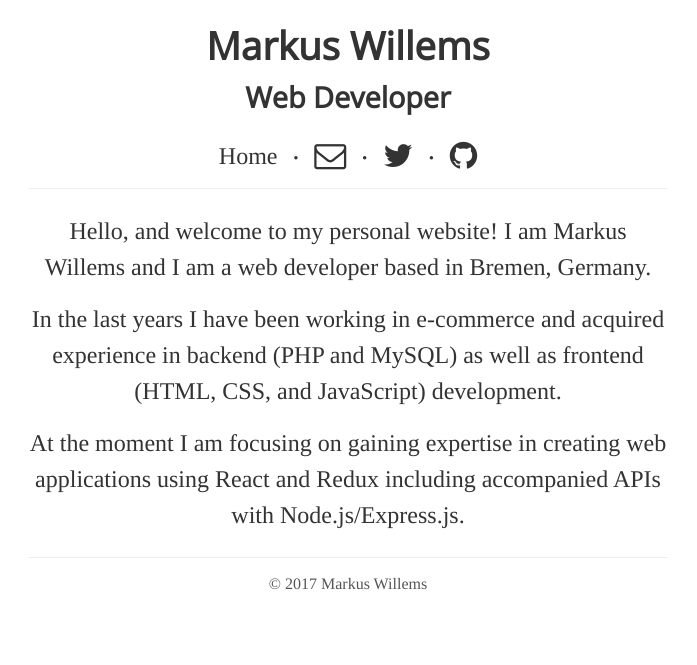
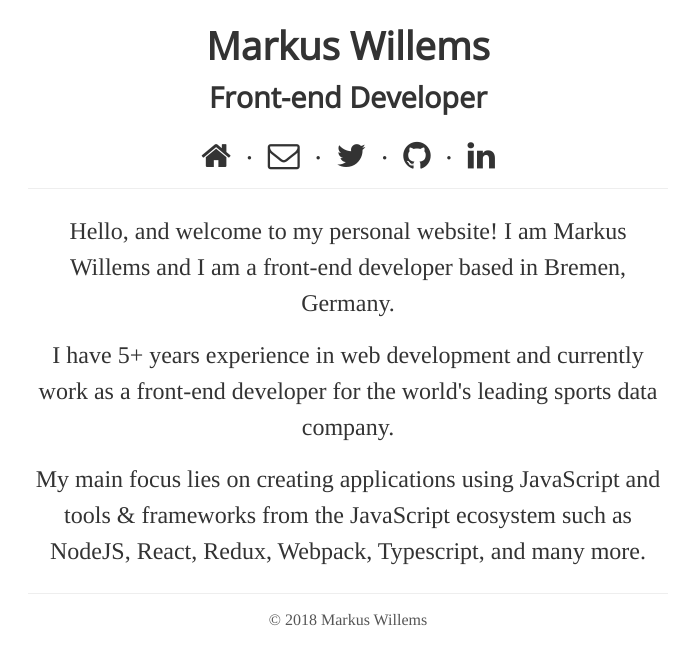
Before and after one commit to markus-willems/markus-willems.github.io, a React app: page / in a window 1280 px wide. Shown: the part 203-868 px from the top of the page, without its empty margins (292-989 px from the left). Before the commit the page ends 839 px from the top, so only its background shows below. Built offline with nearby package versions, Linux system fonts and the light colour scheme.

Commit message:
Updated content and added LinkedIn link.

```diff
--- a/index.html
+++ b/index.html
@@ -4,7 +4,7 @@
 
 <head>
 
-    <title>Markus Willems | Web Developer</title>
+  <title>Markus Willems | Front-end Developer</title>
 
   <meta charset="UTF-8">
 
@@ -14,7 +14,7 @@
 
   <meta name="description" content="Personal website of Markus Willems">
 
-    <meta name="keywords" content="Markus Willems, web developer, frontend developer">
+  <meta name="keywords" content="Markus Willems, web developer, front-end developer">
 
   <meta name="author" content="Markus Willems">
 
--- a/package.json
+++ b/package.json
@@ -7,7 +7,6 @@
     "build": "webpack -p",
     "dev": "webpack-dev-server"
   },
-  "pre-commit": [],
   "author": "Markus Willems",
   "license": "MIT",
   "devDependencies": {
@@ -17,7 +16,6 @@
     "babel-preset-react": "^6.23.0",
     "css-loader": "^0.27.3",
     "extract-text-webpack-plugin": "^2.1.0",
-    "pre-commit": "^1.2.2",
     "react": "^15.4.2",
     "react-dom": "^15.4.2",
     "react-router-dom": "^4.1.1",
--- a/src/components/Home.js
+++ b/src/components/Home.js
@@ -1,9 +1,9 @@
-import React from 'react'
+import React from 'react';
 
 // import layout components
-import Header from './layout/Header'
-import Navigation from './layout/Navigation'
-import Footer from './layout/Footer'
+import Header from './layout/Header';
+import Navigation from './layout/Navigation';
+import Footer from './layout/Footer';
 
 const Home = () => {
   return (
@@ -12,14 +12,24 @@ const Home = () => {
       <Navigation />
       <div className="content">
         <div className="teaser">
-        <p>Hello, and welcome to my personal website! I am Markus Willems and I am a web developer based in Bremen, Germany.</p>
-        <p>In the last years I have been working in e-commerce and acquired experience in backend (PHP and MySQL) as well as frontend (HTML, CSS, and JavaScript) development.</p>
-        <p>At the moment I am focusing on gaining expertise in creating web applications using React and Redux including accompanied APIs with Node.js/Express.js.</p>
+          <p>
+            Hello, and welcome to my personal website! I am Markus Willems and I
+            am a front-end developer based in Bremen, Germany.
+          </p>
+          <p>
+            I have 5+ years experience in web development and currently work as
+            a front-end developer for the world's leading sports data company.
+          </p>
+          <p>
+            My main focus lies on creating applications using JavaScript and
+            tools & frameworks from the JavaScript ecosystem such as NodeJS,
+            React, Redux, Webpack, Typescript, and many more.
+          </p>
         </div>
       </div>
       <Footer />
     </div>
-  )
-}
+  );
+};
 
-export default Home
+export default Home;
--- a/src/components/layout/Footer.js
+++ b/src/components/layout/Footer.js
@@ -1,13 +1,11 @@
-import React from 'react'
+import React from 'react';
 
 const Footer = () => {
-    return (
-      <div className="row">
-        <footer>
-          &copy; 2017 Markus Willems
-        </footer>
-      </div>
-    )
-}
+  return (
+    <div className="row">
+      <footer>&copy; 2018 Markus Willems</footer>
+    </div>
+  );
+};
 
-export default Footer
+export default Footer;
--- a/src/components/layout/Header.js
+++ b/src/components/layout/Header.js
@@ -1,30 +1,24 @@
-import React from 'react'
-import { Link } from 'react-router-dom'
+import React from 'react';
+import { Link } from 'react-router-dom';
 
 const Header = () => {
   return (
     <div className="row">
-
       <header>
-
         <div className="me">
-
-            <Link className="me-circle" to="/">Markus Willems</Link>
+          <Link className="me-circle" to="/">
+            Markus Willems
+          </Link>
 
           <div className="intro">
-
             <h1>Markus Willems</h1>
 
-              <h2>Web Developer</h2>
+            <h2>Front-end Developer</h2>
+          </div>
+        </div>
+      </header>
+    </div>
+  );
+};
 
-            </div>
-
-          </div>
-
-        </header>
-
-      </div>
-    )
-}
-
-export default Header
+export default Header;
--- a/src/components/layout/Navigation.js
+++ b/src/components/layout/Navigation.js
@@ -1,19 +1,34 @@
-import React from 'react'
+import React from 'react';
 
-import { Link } from 'react-router-dom'
+import { Link } from 'react-router-dom';
 
 const Navigation = () => {
   return (
     <div className="navi">
-      <Link className="navi-link" to="/">Home</Link>
+      <Link className="navi-link" to="/">
+        <i className="fa fa-home fa-lg" />
+      </Link>
       <span className="spacer">&#9679;</span>
-      <a className="navi-link" href="mailto:mail@markus-willems.de"><i className="fa fa-envelope-o fa-lg"></i></a>
+      <a className="navi-link" href="mailto:mail@markus-willems.de">
+        <i className="fa fa-envelope-o fa-lg" />
+      </a>
       <span className="spacer">&#9679;</span>
-      <a className="navi-link" href="https://twitter.com/mrkswllms"><i className="fa fa-twitter fa-lg"></i></a>
+      <a className="navi-link" href="https://twitter.com/mrkswllms">
+        <i className="fa fa-twitter fa-lg" />
+      </a>
       <span className="spacer">&#9679;</span>
-      <a className="navi-link" href="https://github.com/markus-willems"><i className="fa fa-github fa-lg"></i></a>
+      <a className="navi-link" href="https://github.com/markus-willems">
+        <i className="fa fa-github fa-lg" />
+      </a>
+      <span className="spacer">&#9679;</span>
+      <a
+        className="navi-link"
+        href="https://www.linkedin.com/in/markus-willems-a7176b15b"
+      >
+        <i className="fa fa-linkedin fa-lg" />
+      </a>
     </div>
-  )
-}
+  );
+};
 
-export default Navigation
+export default Navigation;
--- a/webpack.config.js
+++ b/webpack.config.js
@@ -1,16 +1,16 @@
-const path = require('path')
+const path = require('path');
 
 // plugins
-const webpack = require('webpack')
-const ExtractTextPlugin = require('extract-text-webpack-plugin')
+const webpack = require('webpack');
+const ExtractTextPlugin = require('extract-text-webpack-plugin');
 
-const DIST_PATH = path.resolve(__dirname, 'dist')
-const SRC_PATH = path.resolve(__dirname, 'src')
+const DIST_PATH = path.resolve(__dirname, 'dist');
+const SRC_PATH = path.resolve(__dirname, 'src');
 
 let extractCSS = new ExtractTextPlugin({
   filename: 'css/style.css',
   allChunks: true,
-})
+});
 
 const config = {
   entry: SRC_PATH + '/index.js',
@@ -18,6 +18,10 @@ const config = {
     filename: 'bundle.js',
     path: DIST_PATH,
     publicPath: '/dist/',
+  },
+  devServer: {
+    host: '0.0.0.0',
+    allowedHosts: ['markus-gos'],
   },
   module: {
     rules: [
@@ -44,6 +48,6 @@ const config = {
     new webpack.optimize.UglifyJsPlugin(),
     extractCSS,
   ],
-}
+};
 
-module.exports = config
+module.exports = config;
```
Also changed, not shown: src/components/About.js (+8 -10 lines), src/index.js (+10 -14 lines), 1 other file. Lines whose indentation alone changed are shown as unchanged.
